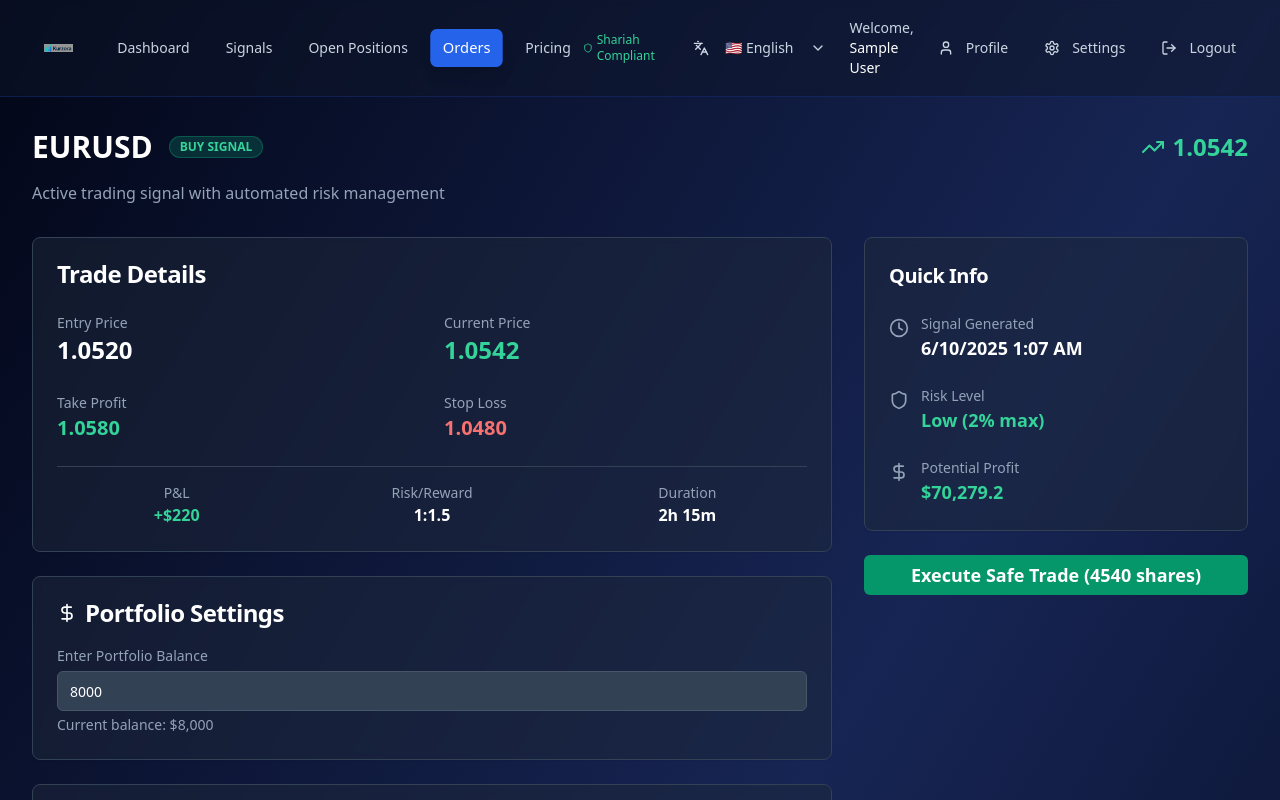
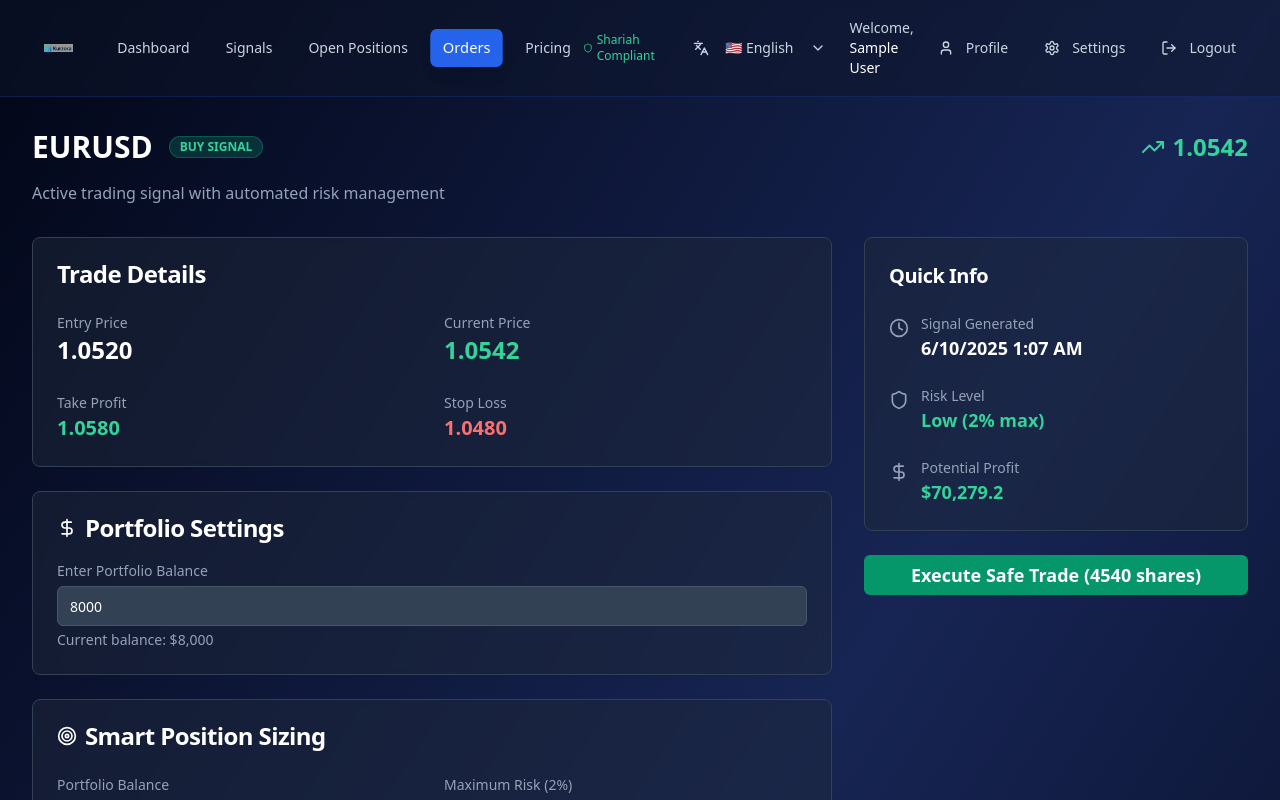
Before and after one commit to khaled-hamdy/Kurzora, a React (Vite) app: page /orders in a window 1280 px wide. Shown: the top 800 px of the page. Built offline with nearby package versions, Linux system fonts and the light colour scheme; sample sign-in values are in the browser's storage.

Commit message:
Remove unnecessary content

```diff
--- a/src/pages/Orders.tsx
+++ b/src/pages/Orders.tsx
@@ -97,21 +97,6 @@ const Orders: React.FC = () => {
                   <div>
                     <Label className="text-slate-400">Stop Loss</Label>
                     <div className="text-xl font-semibold text-red-400">1.0480</div>
-                  </div>
-                </div>
-
-                <div className="grid grid-cols-3 gap-4 pt-4 border-t border-slate-700">
-                  <div className="text-center">
-                    <div className="text-slate-400 text-sm">P&L</div>
-                    <div className="text-emerald-400 font-bold">+$220</div>
-                  </div>
-                  <div className="text-center">
-                    <div className="text-slate-400 text-sm">Risk/Reward</div>
-                    <div className="text-white font-bold">1:1.5</div>
-                  </div>
-                  <div className="text-center">
-                    <div className="text-slate-400 text-sm">Duration</div>
-                    <div className="text-white font-bold">2h 15m</div>
                   </div>
                 </div>
               </CardContent>
```
